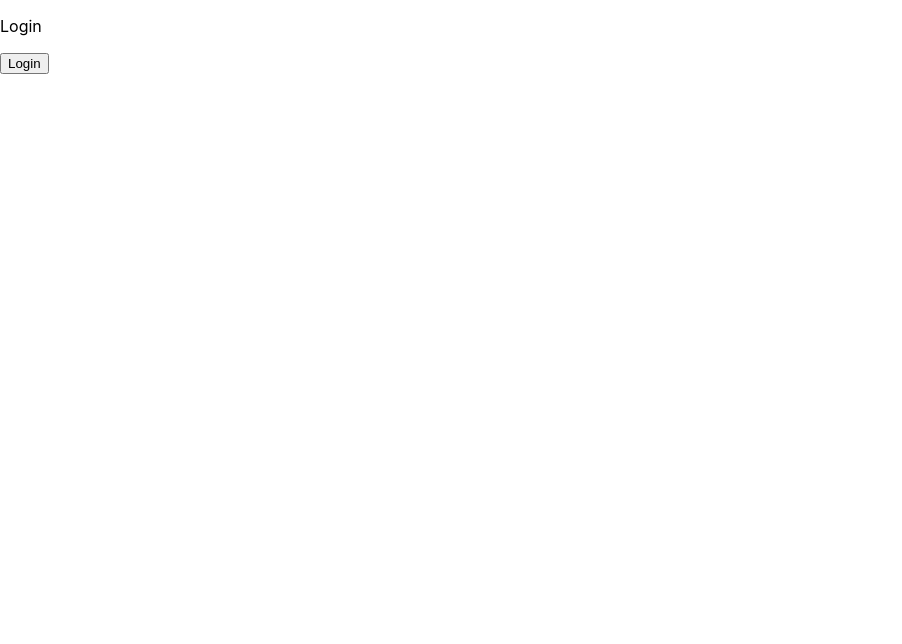
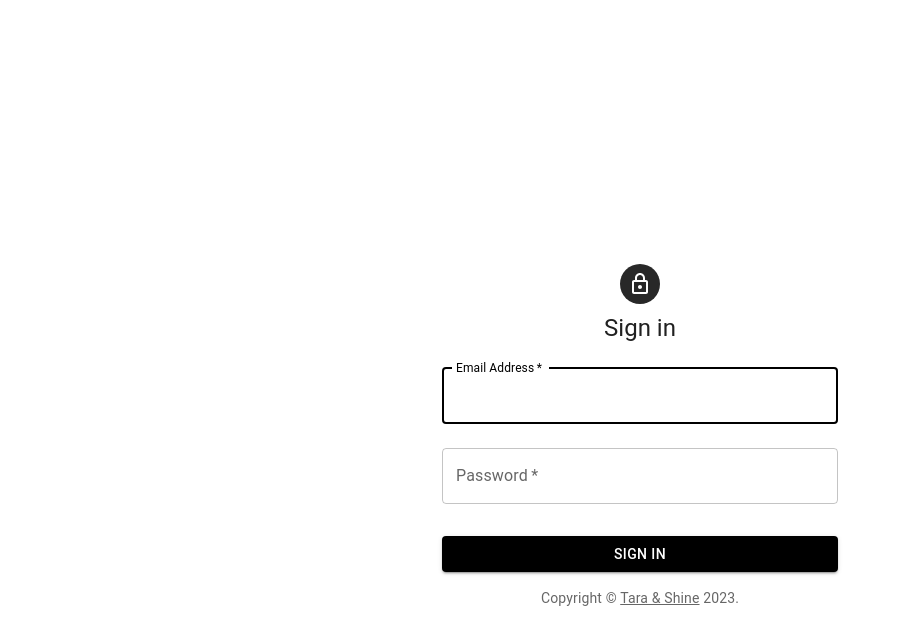
Before and after one commit to sajid-ahmed2816/e-commerce-dashboard, a React (Create React App) app: page /login in a window 1280 px wide. Shown: the top 644 px of the page, without its empty margins (0-902 px from the left). Built offline with nearby package versions, Linux system fonts and the light colour scheme.

Commit message:
firebas authentication

```diff
--- a/src/components/BreadCrumb/AppbarBreadCrumb.js
+++ b/src/components/BreadCrumb/AppbarBreadCrumb.js
@@ -1,10 +1,10 @@
-import * as React from "react";
+import React, { useEffect, useState } from "react";
 import { emphasize, styled } from "@mui/material/styles";
 import Breadcrumbs from "@mui/material/Breadcrumbs";
 import Chip from "@mui/material/Chip";
 import HomeIcon from "@mui/icons-material/Home";
-import ExpandMoreIcon from "@mui/icons-material/ExpandMore";
 import colors from "../../assets/styles/colors";
+import { useLocation } from "react-router-dom";
 
 const StyledBreadcrumb = styled(Chip)(({ theme }) => {
   const backgroundColor =
@@ -32,20 +32,20 @@ function handleClick(event) {
 }
 
 export default function AppbarBreadCrumb() {
+  const location = useLocation();
+  const [currentPathName, setCurrentPathName] = useState(location.pathname);
+  useEffect(() => {
+    setCurrentPathName(location.pathname);
+  }, [location.pathname])
   return (
     <div role="presentation" onClick={handleClick} style={{ margin: "15px" }}>
       <Breadcrumbs aria-label="breadcrumb" sx={{ color: colors.primary }}>
         <StyledBreadcrumb
           component="a"
           href="#"
-          label="Home"
+          // label="Home"
+          label={currentPathName}
           icon={<HomeIcon fontSize="small" />}
-        />
-        <StyledBreadcrumb component="a" href="#" label="Catalog" />
-        <StyledBreadcrumb
-          label="Accessories"
-          deleteIcon={<ExpandMoreIcon />}
-          onDelete={handleClick}
         />
       </Breadcrumbs>
     </div>
--- a/src/views/Auth/Login.js
+++ b/src/views/Auth/Login.js
@@ -1,28 +1,150 @@
-import React from 'react'
-import AuthServices from '../../api/auth/AuthServices'
+import React, { useState } from 'react';
+import Avatar from '@mui/material/Avatar';
+import Button from '@mui/material/Button';
+import CssBaseline from '@mui/material/CssBaseline';
+import TextField from '@mui/material/TextField';
+import Link from '@mui/material/Link';
+import Box from '@mui/material/Box';
+import LockOutlinedIcon from '@mui/icons-material/LockOutlined';
+import Typography from '@mui/material/Typography';
+import Container from '@mui/material/Container';
+import CircularProgress from '@mui/material/CircularProgress';
+import { useForm } from 'react-hook-form';
+import { useNavigate } from "react-router-dom"
 
-function Login() {
-  const login = async () => {
-    const obj = {
-      email: "sajid.ahmed2816@gmail.com",
-      password: "123456"
+// Import the functions you need from the SDKs you need
+import { initializeApp } from "firebase/app";
+import { getAnalytics } from "firebase/analytics";
+import { getAuth, signInWithEmailAndPassword } from "firebase/auth";
+import colors from '../../assets/styles/colors';
+// TODO: Add SDKs for Firebase products that you want to use
+// https://firebase.google.com/docs/web/setup#available-libraries
+
+// Your web app's Firebase configuration
+// For Firebase JS SDK v7.20.0 and later, measurementId is optional
+const firebaseConfig = {
+  apiKey: "AIzaSyB859K8L2v-rwWiKZpKBw_xMlTjhpUd2yc",
+  authDomain: "tara-dashboard-login.firebaseapp.com",
+  projectId: "tara-dashboard-login",
+  storageBucket: "tara-dashboard-login.appspot.com",
+  messagingSenderId: "424103744596",
+  appId: "1:424103744596:web:a67a82a72acb28cf04c9c1",
+  measurementId: "G-0VCKM2N5YH"
+};
+
+// Initialize Firebase
+const app = initializeApp(firebaseConfig);
+const analytics = getAnalytics(app);
+const auth = getAuth(app);
+
+function Copyright() {
+  return (
+    <Typography variant="body2" color="textSecondary" align="center">
+      {'Copyright © '}
+      <Link color="inherit" href="#">
+        Tara & Shine
+      </Link>{' '}
+      {new Date().getFullYear()}
+      {'.'}
+    </Typography>
+  );
+}
+
+export default function Login() {
+  const [loading, setLoading] = useState(false);
+  const { register, handleSubmit, formState: { errors } } = useForm();
+
+  const navigate = useNavigate();
+
+  const onSubmit = async (formData) => {
+    console.log("formData =>", formData)
+    setLoading(true);
+    try {
+      const user = await signInWithEmailAndPassword(auth, formData.email, formData.password);
+      console.log("🚀 ~ onSubmit ~ user:", user)
+      if (user.user.uid) {
+        navigate("/");
+      }
+    } catch (error) {
+      console.log("error => ", error)
+    } finally {
+      setLoading(false);
     }
-    try {
-      const result = await AuthServices.login(obj);
-      console.log("result =>", result)
-    } catch (error) {
-      console.log(error);
-    }
-  }
+  };
 
   return (
-    <div>
-      <p>
-        Login
-      </p>
-      <button onClick={login}>Login</button>
-    </div>
-  )
+    <Box sx={{ height: "100vh", display: "flex", alignItems: "center" }}>
+      <Container maxWidth="xs">
+        <CssBaseline />
+        <Box
+          sx={{
+            marginTop: 8,
+            display: 'flex',
+            flexDirection: 'column',
+            alignItems: 'center',
+          }}
+        >
+          <Avatar sx={{ m: 1, bgcolor: 'secondary.main' }}>
+            <LockOutlinedIcon />
+          </Avatar>
+          <Typography component="h1" variant="h5">
+            Sign in
+          </Typography>
+          <Box component="form" onSubmit={handleSubmit(onSubmit)} noValidate sx={{ mt: 1 }}>
+            <TextField
+              margin="normal"
+              required
+              fullWidth
+              label="Email Address"
+              autoComplete="email"
+              autoFocus
+              {...register("email", {
+                required: "Email Required"
+              })}
+              helperText={errors?.email?.message}
+              error={errors?.email && true}
+            />
+            <TextField
+              margin="normal"
+              required
+              fullWidth
+              label="Password"
+              type="password"
+              autoComplete="current-password"
+              {...register("password", {
+                required: "Password Required"
+              })}
+              helperText={errors?.password?.message}
+              error={errors?.password && true}
+            />
+            {/* <FormControlLabel
+              control={<Checkbox value="remember" color="primary" />}
+              label="Remember me"
+            /> */}
+            <Button
+              type="submit"
+              fullWidth
+              variant="contained"
+              sx={{ mt: 3, mb: 2 }}
+            >
+              {loading ? <CircularProgress size={"24px"} sx={{ color: colors.white }} /> : "Sign In"}
+            </Button>
+            {/* <Grid container>
+            <Grid item xs>
+              <Link href="#" variant="body2">
+                Forgot password?
+              </Link>
+            </Grid>
+            <Grid item>
+              <Link href="#" variant="body2">
+                Don't have an account? Sign Up
+              </Link>
+            </Grid>
+          </Grid> */}
+          </Box>
+        </Box>
+        <Copyright sx={{ mt: 8, mb: 4 }} />
+      </Container>
+    </Box>
+  );
 }
-
-export default Login
```
Also changed, not shown: package.json (+5 -3 lines), 1 other file (tests, documents, lock files or other folders).
